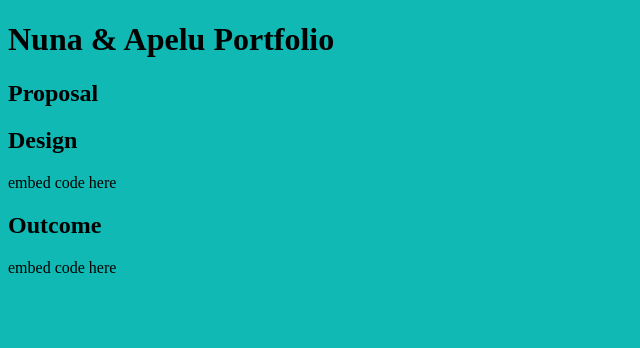
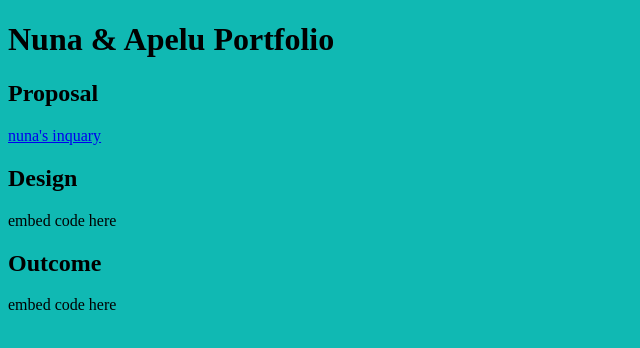
Before and after one commit to DTE-WGHS/portfolio-napelu, a plain HTML site: page index.html in a window 1280 px wide. Shown: the whole page, without its empty margins (0-640 px from the left). Drawn offline with Linux system fonts and the light colour scheme.

Commit message:
Update index.html

```diff
--- a/index.html
+++ b/index.html
@@ -9,7 +9,8 @@
 <body>
 	<H1>Nuna & Apelu Portfolio</H1>
 	<h2>Proposal</h2>
-	<p>
+	<p><a href="https://drive.google.com/file/d/1YW3juq974gTou9ioyUZB-f3W_7vW6Qhs/view?usp=sharing">nuna's inquary</a>
+	      </p>
 	<h2>Design</h2>
 	<p>embed code here</p>
 	<h2>Outcome</h2>
```
